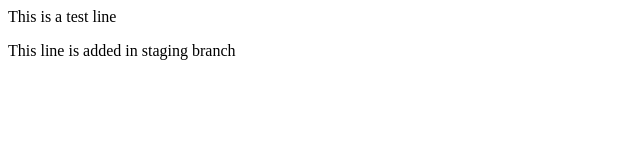
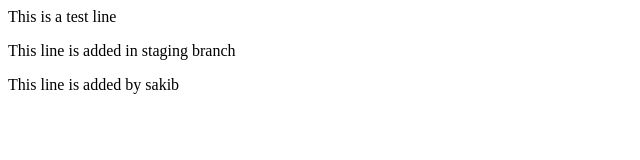
Before and after one commit to sakibkahadi/dummy-repo, a plain HTML site: page index.html in a window 1280 px wide. Shown: the whole page, without its empty margins (0-640 px from the left). Drawn offline with Linux system fonts and the light colour scheme.

```diff
--- a/index.html
+++ b/index.html
@@ -1,2 +1,3 @@
 <p>This is a test line</p>
 <p>This line is added in staging branch</p>
+<p>This line is added by sakib</p>
```
